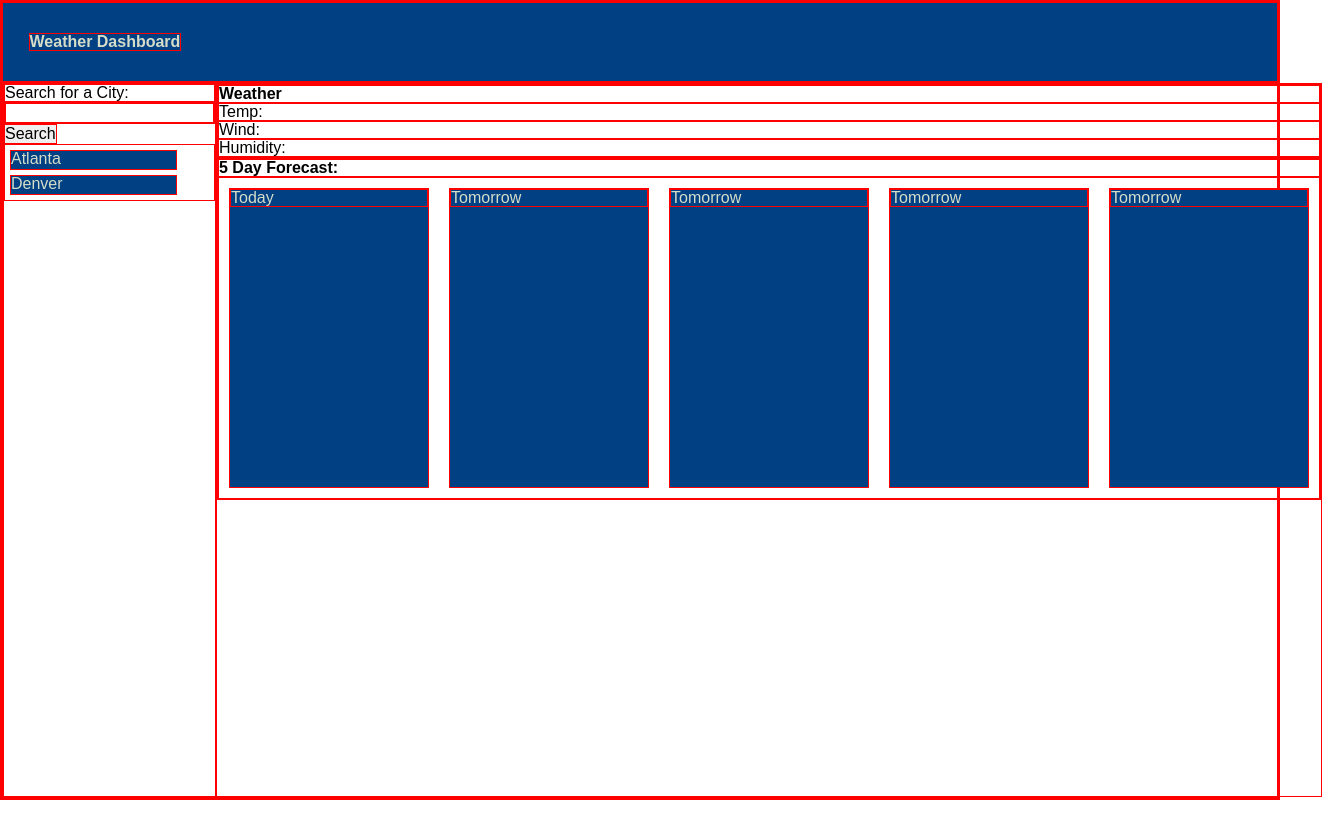
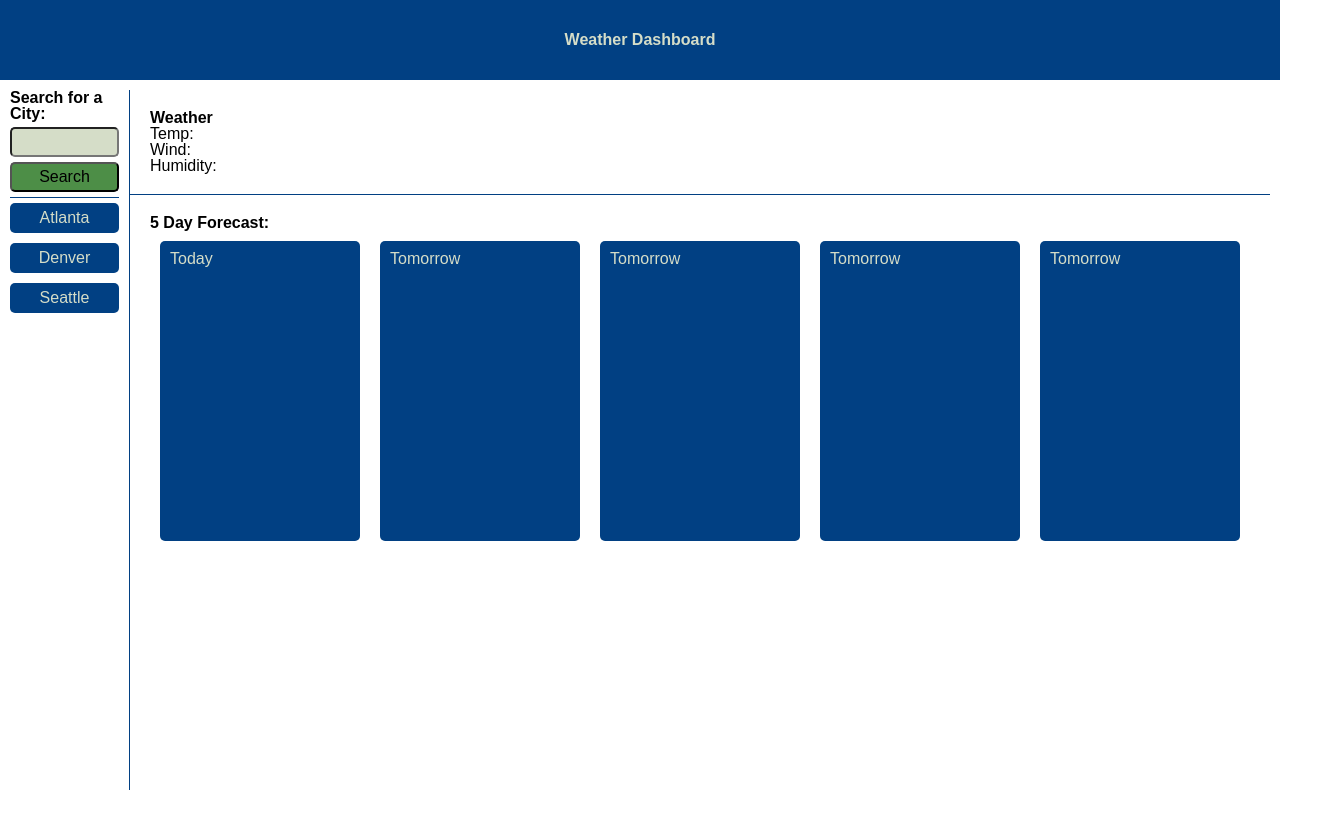
Before and after one commit to riskthatbiscuit/WeatherDashboard, a plain HTML site: page index.html in a window 1280 px wide. Shown: the whole page, 1322 px wide, since content can reach past the window. Before the commit the page ends 800 px from the top, so only its background shows below. Drawn offline with Linux system fonts and the light colour scheme.

Commit message:
Finalised wire-framing and setup of CSS & HTML

```diff
--- a/assets/style.css
+++ b/assets/style.css
@@ -9,7 +9,7 @@
 }
 
 * {
-    border: 1px solid red;
+    /* border: 1px solid red; */
 }
 
 header {
@@ -18,6 +18,7 @@ header {
     height: 80px;
     display: flex;
     align-items: center;
+    justify-content: center;
     padding: 2%;
     background-color: var(--dark);
     color: var(--writing);
@@ -36,9 +37,13 @@ main {
     /* Setting the parameters for each of the sections contained within Main */
     width: 100%;
     display: flex;
+    padding: 10px;
     align-content: stretch;
     flex-grow: 1;
-    /* flex-grow: 1; */
+}
+
+#current, #fiveDays {
+    padding: 20px;
 }
 
 .forecast {
@@ -48,6 +53,8 @@ main {
 
 #search {
     flex-grow: 1;
+    padding-right: 10px;
+    border-right:1px solid var(--dark);
 }
 
 #forecastSec {
@@ -64,16 +71,45 @@ main {
 .dayCard {
     width: 200px;
     height: 300px;
+    padding:10px;
     margin: 10px;
+    border-radius: 5px;
     background-color: var(--dark);
     color: var(--writing);
 }
 
+.searchHistory {
+    border-top: 1px solid var(--dark);
+    display: flex;
+    flex-direction: column;
+    align-items: center;
+    height: 100%;
+}
+
+.searchHistory p, #searchBtn, #citySrch {
+    display: flex;
+    width: 100%;
+    margin: auto;
+    justify-content: center;
+    align-items: center;
+    height: 30px;
+    margin: 5px 0px;
+    border-radius: 5px;
+}
+
+#citySrch {
+    background-color: var(--writing);
+}
+
 .searchHistory p {
-        width: 80%;
-        align-items: center;
-        height: 20px;
-        margin: 5px;
-        background-color: var(--dark);
-        color: var(--writing);
+    background-color: var(--dark);
+    color: var(--writing);
 }
+
+#searchBtn {
+    background-color: var(--contrast2);
+}
+
+#current {
+    border-bottom:1px solid var(--dark);
+}
--- a/index.html
+++ b/index.html
@@ -14,24 +14,25 @@
     </header>
     <main>
         <section id="search">
-            <p>Search for a City:</p>
+            <h2>Search for a City:</h2>
             <form>
-                <input type="text" id="City">
+                <input type="text" id="citySrch">
             </form>
-            <button type="button">Search</button>
+            <button type="button" id="searchBtn">Search</button>
             <ul class = "searchHistory">
                 <p>Atlanta</p>
                 <p>Denver</p>
+                <p>Seattle</p>
             </ul>
         </section>
         <section id="forecastSec">
-            <div>
+            <div id="current">
                 <h2>Weather</h2>
                 <p>Temp:</p>
                 <p>Wind:</p>
                 <p>Humidity:</p>
             </div>
-            <div>
+            <div id="fiveDays">
                 <h2>5 Day Forecast:</h2>
                 <ul class = "forecast">
                     <div class="dayCard">
```
